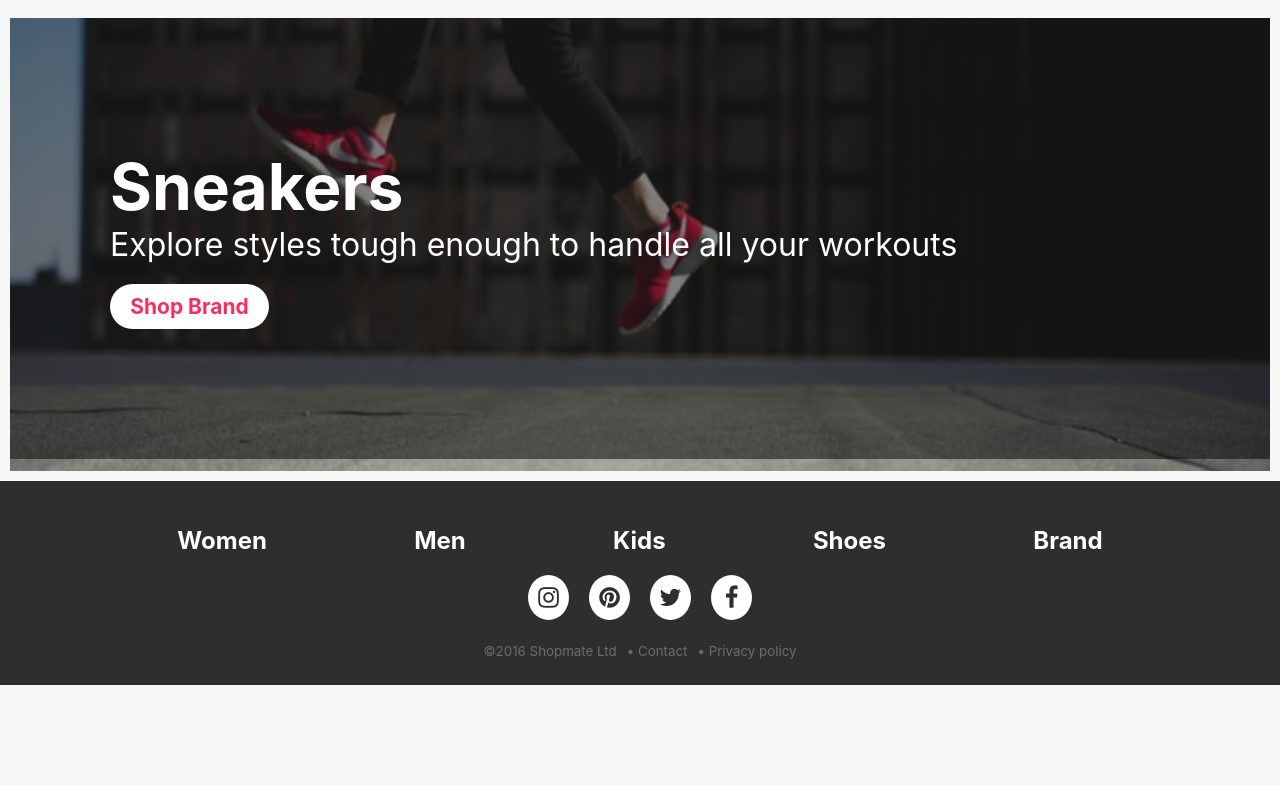
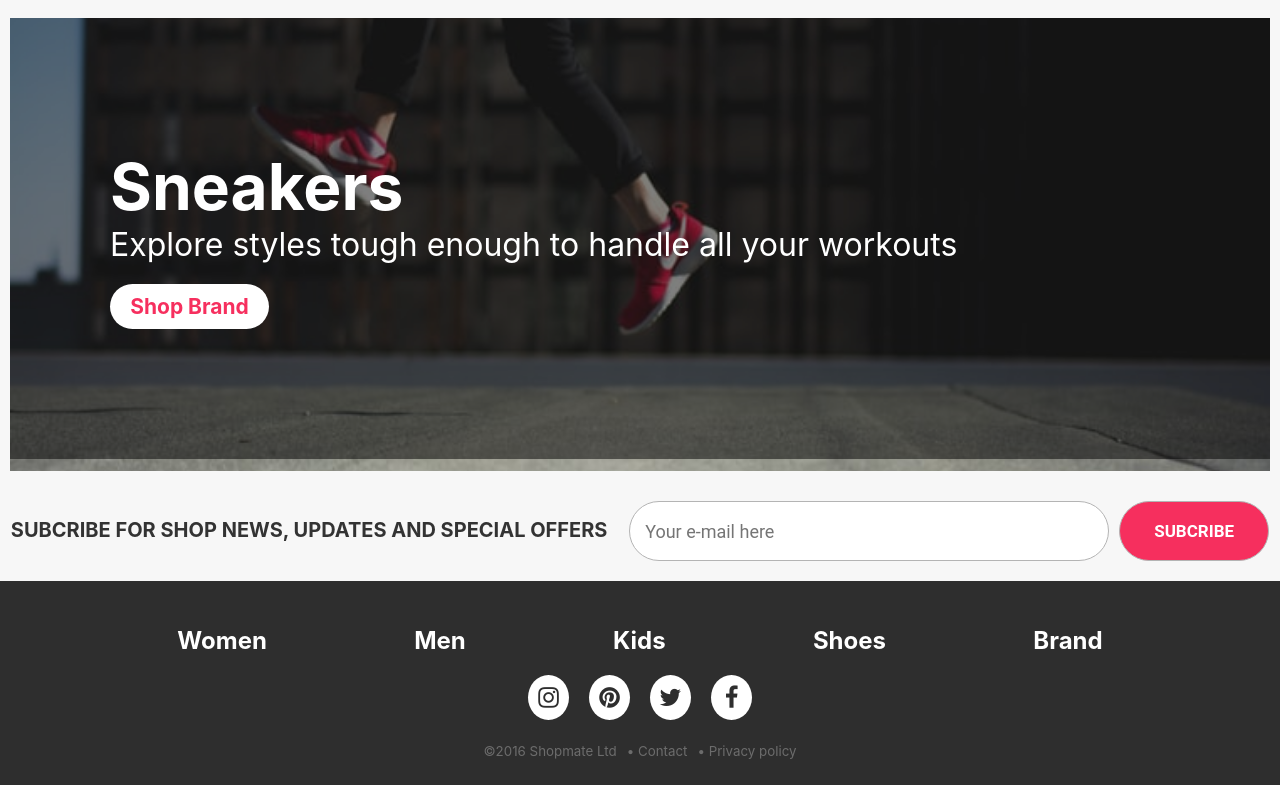
Before and after one commit to rifqhiyr/webstore, a React (Create React App) app: page / in a window 1280 px wide. Shown: the part 991-1776 px from the top of the page. Before the commit the page ends 1676 px from the top, so only its background shows below. Built offline with nearby package versions, Linux system fonts and the light colour scheme.

Commit message:
[Rifqi] - feature form subcribtion

```diff
--- /dev/null
+++ b/src/assets/scss/FormSubcribtion.scss
@@ -0,0 +1,49 @@
+@import "./variables";
+
+.sub-container {
+  background-color: $color-dark-4;
+  margin: 0px;
+  padding: 20px 0px;
+  .sub-title {
+    display: flex;
+    justify-content: space-around;
+
+    .heading {
+      font-size: 20px;
+      padding: 17px 0;
+    }
+  }
+  .sub-content {
+    display: flex;
+    justify-content: space-around;
+    input {
+      font-family: "roboto", sans-serif;
+      outline: 1;
+      background: $color-dark-5;
+      border-radius: 30px;
+      margin-right: 10px;
+      width: 480px;
+      border: 1px solid $color-dark-3;
+      padding: 15px;
+      box-sizing: border-box;
+      font-size: 18px;
+      text-align: start;
+      &:focus {
+        outline: none;
+      }
+    }
+    button {
+      font-family: "roboto", sans-serif;
+      text-transform: uppercase;
+      background: $color-primary;
+      border: 1px solid $color-dark-3;
+      width: 150px;
+      height: 60px;
+      font-size: 17px;
+      font-weight: bold;
+      border-radius: 40px;
+      color: $color-dark-5;
+      cursor: pointer;
+    }
+  }
+}
--- /dev/null
+++ b/src/components/FormSubcribtion.js
@@ -0,0 +1,26 @@
+import React, { Component } from "react";
+import "../assets/scss/FormSubcribtion.scss";
+
+class FormSubcribtion extends Component {
+  render() {
+    return (
+      <div className="sub-container">
+        <div className="sub-title">
+          <h1 className="heading">
+            SUBCRIBE FOR SHOP NEWS, UPDATES AND SPECIAL OFFERS{" "}
+          </h1>
+          <div className="sub-content">
+            <input
+              className="sub-input"
+              type="email"
+              placeholder="Your e-mail here"
+            />
+            <button className="sub-btn">subcribe</button>
+          </div>
+        </div>
+      </div>
+    );
+  }
+}
+
+export default FormSubcribtion;
--- a/src/components/views/HomePage.js
+++ b/src/components/views/HomePage.js
@@ -7,6 +7,7 @@ import Header from "../Header";
 import Jumbotron from "../Jumbotron";
 import Card from "../Card";
 import Hero from "../Hero";
+import FormSubcribtion from "../FormSubcribtion";
 
 export default class HomePage extends Component {
   state = {
@@ -22,6 +23,7 @@ export default class HomePage extends Component {
         <Jumbotron />
         <Card />
         <Hero />
+        <FormSubcribtion />
         <Footer backColorFooter={this.state.backColorFooter} />
       </div>
     );
```
